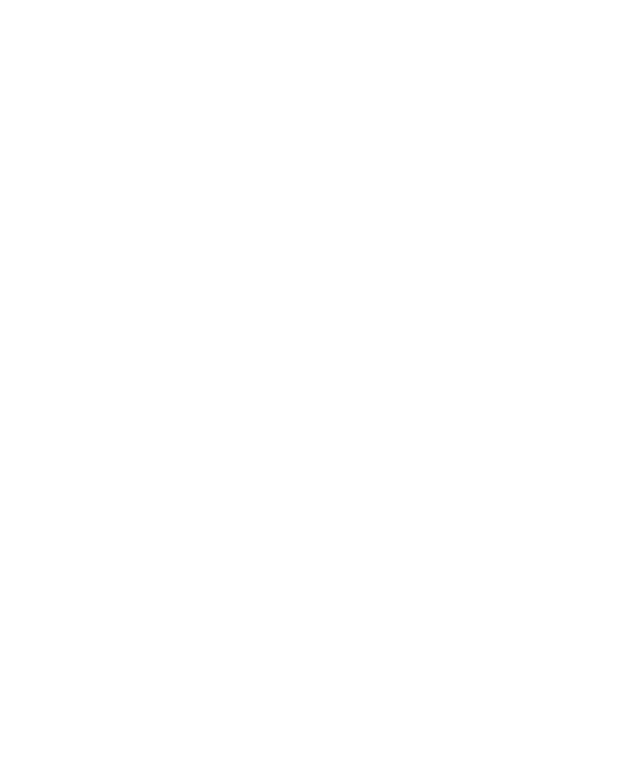
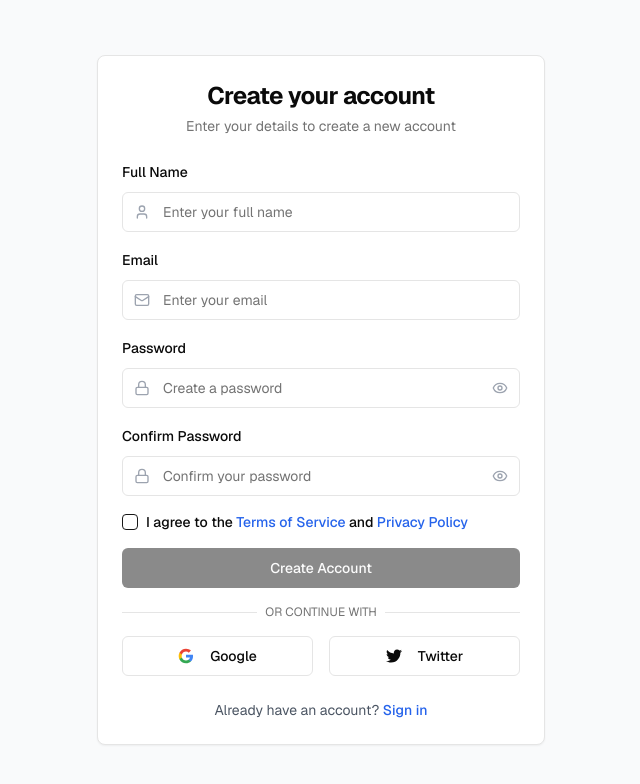
Before and after one commit to emamjion/trucareer, a Next.js app: page /auth/register in a window 1280 px wide. Shown: the top 784 px of the page, without its empty margins (319-959 px from the left). Built offline with nearby package versions, Linux system fonts and the light colour scheme.

Commit message:
added registration page

```diff
--- a/app/auth/register/page.tsx
+++ b/app/auth/register/page.tsx
@@ -1,5 +1,243 @@
-const RegisterPage = () => {
-  return <div></div>;
-};
+"use client";
 
-export default RegisterPage;
+import { Eye, EyeOff, Lock, Mail, User } from "lucide-react";
+import Link from "next/link";
+import { useState } from "react";
+
+import { Button } from "@/components/ui/button";
+import {
+  Card,
+  CardContent,
+  CardDescription,
+  CardFooter,
+  CardHeader,
+  CardTitle,
+} from "@/components/ui/card";
+import { Checkbox } from "@/components/ui/checkbox";
+import { Input } from "@/components/ui/input";
+import { Label } from "@/components/ui/label";
+import { Separator } from "@/components/ui/separator";
+
+export default function RegisterPage() {
+  const [showPassword, setShowPassword] = useState(false);
+  const [showConfirmPassword, setShowConfirmPassword] = useState(false);
+  const [formData, setFormData] = useState({
+    name: "",
+    email: "",
+    password: "",
+    confirmPassword: "",
+    agreeToTerms: false,
+  });
+
+  const handleSubmit = (e) => {
+    e.preventDefault();
+    if (formData.password !== formData.confirmPassword) {
+      alert("Passwords don't match!");
+      return;
+    }
+    console.log("Register attempt:", formData);
+    // Handle registration logic here
+  };
+
+  const handleInputChange = (e) => {
+    const { name, value, type, checked } = e.target;
+    setFormData((prev) => ({
+      ...prev,
+      [name]: type === "checkbox" ? checked : value,
+    }));
+  };
+
+  return (
+    <div className="min-h-screen flex items-center justify-center bg-gray-50 py-12 px-4 sm:px-6 lg:px-8">
+      <Card className="w-full max-w-md">
+        <CardHeader className="space-y-1">
+          <CardTitle className="text-2xl font-bold text-center">
+            Create your account
+          </CardTitle>
+          <CardDescription className="text-center">
+            Enter your details to create a new account
+          </CardDescription>
+        </CardHeader>
+        <CardContent className="space-y-4">
+          <form onSubmit={handleSubmit} className="space-y-4">
+            <div className="space-y-2">
+              <Label htmlFor="name">Full Name</Label>
+              <div className="relative">
+                <User className="absolute left-3 top-3 h-4 w-4 text-gray-400" />
+                <Input
+                  id="name"
+                  name="name"
+                  type="text"
+                  placeholder="Enter your full name"
+                  value={formData.name}
+                  onChange={handleInputChange}
+                  className="pl-10"
+                  required
+                />
+              </div>
+            </div>
+
+            <div className="space-y-2">
+              <Label htmlFor="email">Email</Label>
+              <div className="relative">
+                <Mail className="absolute left-3 top-3 h-4 w-4 text-gray-400" />
+                <Input
+                  id="email"
+                  name="email"
+                  type="email"
+                  placeholder="Enter your email"
+                  value={formData.email}
+                  onChange={handleInputChange}
+                  className="pl-10"
+                  required
+                />
+              </div>
+            </div>
+
+            <div className="space-y-2">
+              <Label htmlFor="password">Password</Label>
+              <div className="relative">
+                <Lock className="absolute left-3 top-3 h-4 w-4 text-gray-400" />
+                <Input
+                  id="password"
+                  name="password"
+                  type={showPassword ? "text" : "password"}
+                  placeholder="Create a password"
+                  value={formData.password}
+                  onChange={handleInputChange}
+                  className="pl-10 pr-10"
+                  required
+                />
+                <button
+                  type="button"
+                  onClick={() => setShowPassword(!showPassword)}
+                  className="absolute right-3 top-3 text-gray-400 hover:text-gray-600"
+                >
+                  {showPassword ? (
+                    <EyeOff className="h-4 w-4" />
+                  ) : (
+                    <Eye className="h-4 w-4" />
+                  )}
+                </button>
+              </div>
+            </div>
+
+            <div className="space-y-2">
+              <Label htmlFor="confirmPassword">Confirm Password</Label>
+              <div className="relative">
+                <Lock className="absolute left-3 top-3 h-4 w-4 text-gray-400" />
+                <Input
+                  id="confirmPassword"
+                  name="confirmPassword"
+                  type={showConfirmPassword ? "text" : "password"}
+                  placeholder="Confirm your password"
+                  value={formData.confirmPassword}
+                  onChange={handleInputChange}
+                  className="pl-10 pr-10"
+                  required
+                />
+                <button
+                  type="button"
+                  onClick={() => setShowConfirmPassword(!showConfirmPassword)}
+                  className="absolute right-3 top-3 text-gray-400 hover:text-gray-600"
+                >
+                  {showConfirmPassword ? (
+                    <EyeOff className="h-4 w-4" />
+                  ) : (
+                    <Eye className="h-4 w-4" />
+                  )}
+                </button>
+              </div>
+            </div>
+
+            <div className="flex items-center space-x-2">
+              <Checkbox
+                id="agreeToTerms"
+                name="agreeToTerms"
+                checked={formData.agreeToTerms}
+                onCheckedChange={(checked) =>
+                  setFormData((prev) => ({ ...prev, agreeToTerms: checked }))
+                }
+                required
+              />
+              <Label htmlFor="agreeToTerms" className="text-sm">
+                I agree to the{" "}
+                <Link href="/terms" className="text-blue-600 hover:underline">
+                  Terms of Service
+                </Link>{" "}
+                and{" "}
+                <Link href="/privacy" className="text-blue-600 hover:underline">
+                  Privacy Policy
+                </Link>
+              </Label>
+            </div>
+
+            <Button
+              type="submit"
+              className="w-full"
+              disabled={!formData.agreeToTerms}
+            >
+              Create Account
+            </Button>
+          </form>
+
+          <div className="relative">
+            <div className="absolute inset-0 flex items-center">
+              <Separator className="w-full" />
+            </div>
+            <div className="relative flex justify-center text-xs uppercase">
+              <span className="bg-background px-2 text-muted-foreground">
+                Or continue with
+              </span>
+            </div>
+          </div>
+
+          <div className="grid grid-cols-2 gap-4">
+            <Button variant="outline" className="w-full">
+              <svg className="mr-2 h-4 w-4" viewBox="0 0 24 24">
+                <path
+                  d="M22.56 12.25c0-.78-.07-1.53-.2-2.25H12v4.26h5.92c-.26 1.37-1.04 2.53-2.21 3.31v2.77h3.57c2.08-1.92 3.28-4.74 3.28-8.09z"
+                  fill="#4285F4"
+                />
+                <path
+                  d="M12 23c2.97 0 5.46-.98 7.28-2.66l-3.57-2.77c-.98.66-2.23 1.06-3.71 1.06-2.86 0-5.29-1.93-6.16-4.53H2.18v2.84C3.99 20.53 7.7 23 12 23z"
+                  fill="#34A853"
+                />
+                <path
+                  d="M5.84 14.09c-.22-.66-.35-1.36-.35-2.09s.13-1.43.35-2.09V7.07H2.18C1.43 8.55 1 10.22 1 12s.43 3.45 1.18 4.93l2.85-2.22.81-.62z"
+                  fill="#FBBC05"
+                />
+                <path
+                  d="M12 5.38c1.62 0 3.06.56 4.21 1.64l3.15-3.15C17.45 2.09 14.97 1 12 1 7.7 1 3.99 3.47 2.18 7.07l3.66 2.84c.87-2.6 3.3-4.53 6.16-4.53z"
+                  fill="#EA4335"
+                />
+              </svg>
+              Google
+            </Button>
+            <Button variant="outline" className="w-full">
+              <svg
+                className="mr-2 h-4 w-4"
+                fill="currentColor"
+                viewBox="0 0 24 24"
+              >
+                <path d="M24 4.557c-.883.392-1.832.656-2.828.775 1.017-.609 1.798-1.574 2.165-2.724-.951.564-2.005.974-3.127 1.195-.897-.957-2.178-1.555-3.594-1.555-3.179 0-5.515 2.966-4.797 6.045-4.091-.205-7.719-2.165-10.148-5.144-1.29 2.213-.669 5.108 1.523 6.574-.806-.026-1.566-.247-2.229-.616-.054 2.281 1.581 4.415 3.949 4.89-.693.188-1.452.232-2.224.084.626 1.956 2.444 3.379 4.6 3.419-2.07 1.623-4.678 2.348-7.29 2.04 2.179 1.397 4.768 2.212 7.548 2.212 9.142 0 14.307-7.721 13.995-14.646.962-.695 1.797-1.562 2.457-2.549z" />
+              </svg>
+              Twitter
+            </Button>
+          </div>
+        </CardContent>
+        <CardFooter>
+          <p className="text-center text-sm text-gray-600 w-full">
+            Already have an account?{" "}
+            <Link
+              href="/auth/login"
+              className="text-blue-600 hover:underline font-medium"
+            >
+              Sign in
+            </Link>
+          </p>
+        </CardFooter>
+      </Card>
+    </div>
+  );
+}
```
